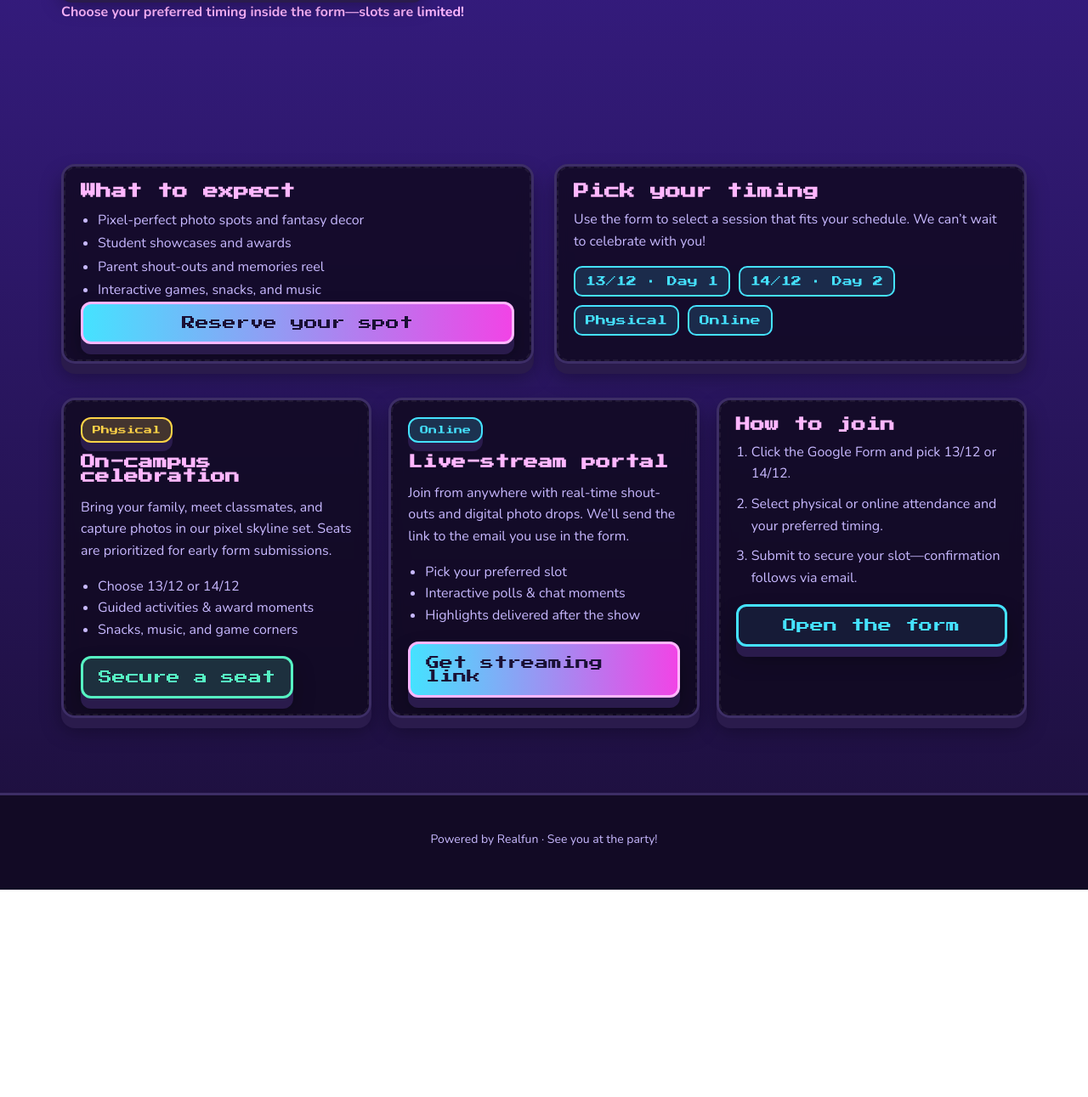
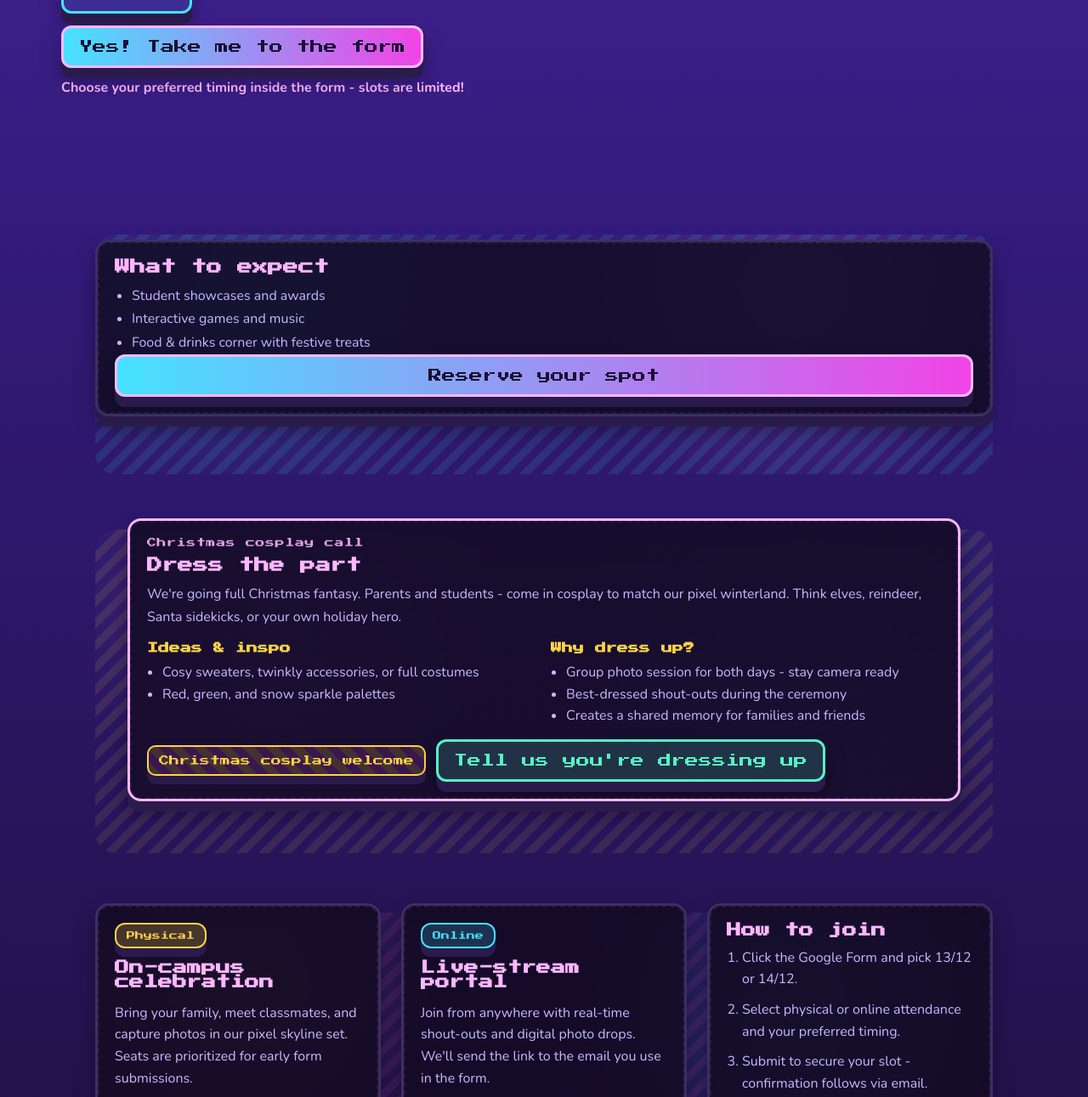
Before and after one commit to Yoriichi-0u0/Realfun-Graduation-Ceremony-Website, a plain HTML site: page index.html in a window 1280 px wide. Shown: the part 754-2045 px from the top of the page at 85% size. Before the commit the page ends 1801 px from the top, so only its background shows below. Drawn offline with nearby package versions, Linux system fonts and the light colour scheme.

Commit message:
update30/11

```diff
--- a/index.html
+++ b/index.html
@@ -30,18 +30,19 @@
     </div>
     <div class="hero-content">
       <p class="eyebrow">✨ Graduation Ceremony ✨</p>
-      <h1>Enter our fantasy pixel realm</h1>
-      <p class="lede">Celebrate our graduates across two magical days. Parents and students can join in person or tune in online—pick the slot that suits you and secure it with the form.</p>
+      <h1>Enter our Christmas Graduation Ceremony!</h1>
+      <p class="lede">Celebrate our graduates across two magical days. Parents and students can join in person or tune in online - pick the slot that suits you and secure it with the form.</p>
       <div class="meta-pills">
         <span class="pill">Two-day celebration · 13/12 &amp; 14/12</span>
         <span class="pill">Physical venue <strong>or</strong> online stream</span>
         <span class="pill highlight">Submit the Google Form to secure your spot</span>
+        <span class="pill">Christmas cosplay welcome</span>
       </div>
       <div class="actions">
         <a class="btn ghost" href="#details">Not yet</a>
         <a class="btn primary" href="https://forms.gle/LE4QNJTAbbLQPMHZ7" target="_blank" rel="noopener">Yes! Take me to the form</a>
       </div>
-      <p class="cta-note">Choose your preferred timing inside the form—slots are limited!</p>
+      <p class="cta-note">Choose your preferred timing inside the form - slots are limited!</p>
     </div>
     <div class="city" aria-hidden="true">
       <div class="cloud cloud-1"></div>
@@ -61,21 +62,39 @@
     <div class="card">
       <h2>What to expect</h2>
       <ul>
-        <li>Pixel-perfect photo spots and fantasy decor</li>
         <li>Student showcases and awards</li>
-        <li>Parent shout-outs and memories reel</li>
-        <li>Interactive games, snacks, and music</li>
+        <li>Interactive games and music</li>
+        <li>Food &amp; drinks corner with festive treats</li>
       </ul>
       <a class="btn primary full" href="https://forms.gle/LE4QNJTAbbLQPMHZ7" target="_blank" rel="noopener">Reserve your spot</a>
     </div>
-    <div class="card schedule">
-      <h2>Pick your timing</h2>
-      <p class="schedule-copy">Use the form to select a session that fits your schedule. We can’t wait to celebrate with you!</p>
-      <div class="chips">
-        <span class="chip">13/12 · Day 1</span>
-        <span class="chip">14/12 · Day 2</span>
-        <span class="chip">Physical</span>
-        <span class="chip">Online</span>
+  </section>
+
+  <section class="dress">
+    <div class="card dress-card">
+      <p class="eyebrow small">Christmas cosplay call</p>
+      <h2>Dress the part</h2>
+      <p class="dress-lede">We're going full Christmas fantasy. Parents and students - come in cosplay to match our pixel winterland. Think elves, reindeer, Santa sidekicks, or your own holiday hero.</p>
+      <div class="dress-grid">
+        <div class="dress-item">
+          <h4>Ideas &amp; inspo</h4>
+          <ul>
+            <li>Cosy sweaters, twinkly accessories, or full costumes</li>
+            <li>Red, green, and snow sparkle palettes</li>
+          </ul>
+        </div>
+        <div class="dress-item">
+          <h4>Why dress up?</h4>
+          <ul>
+            <li>Group photo session for both days - stay camera ready</li>
+            <li>Best-dressed shout-outs during the ceremony</li>
+            <li>Creates a shared memory for families and friends</li>
+          </ul>
+        </div>
+      </div>
+      <div class="dress-cta">
+        <span class="chip candy">Christmas cosplay welcome</span>
+        <a class="btn secondary" href="https://forms.gle/LE4QNJTAbbLQPMHZ7" target="_blank" rel="noopener">Tell us you're dressing up</a>
       </div>
     </div>
   </section>
@@ -95,7 +114,7 @@
     <div class="card format-card">
       <div class="badge online">Online</div>
       <h3>Live-stream portal</h3>
-      <p>Join from anywhere with real-time shout-outs and digital photo drops. We’ll send the link to the email you use in the form.</p>
+      <p>Join from anywhere with real-time shout-outs and digital photo drops. We'll send the link to the email you use in the form.</p>
       <ul>
         <li>Pick your preferred slot</li>
         <li>Interactive polls &amp; chat moments</li>
@@ -108,7 +127,7 @@
       <ol>
         <li>Click the Google Form and pick 13/12 or 14/12.</li>
         <li>Select physical or online attendance and your preferred timing.</li>
-        <li>Submit to secure your slot—confirmation follows via email.</li>
+        <li>Submit to secure your slot - confirmation follows via email.</li>
       </ol>
       <a class="btn ghost full" href="https://forms.gle/LE4QNJTAbbLQPMHZ7" target="_blank" rel="noopener">Open the form</a>
     </div>
--- a/styles.css
+++ b/styles.css
@@ -392,10 +392,29 @@ h1 {
 }
 
 .details {
-  padding: 32px clamp(16px, 6vw, 72px) 72px;
+  padding: 32px clamp(16px, 6vw, 72px) 88px;
+  max-width: 1200px;
+  width: min(1200px, 100%);
+  margin: 0 auto;
   display: grid;
   grid-template-columns: repeat(auto-fit, minmax(260px, 1fr));
   gap: 24px;
+  position: relative;
+}
+
+.details::before {
+  content: '';
+  position: absolute;
+  inset: 8% 6% 6% 6%;
+  background:
+    linear-gradient(135deg, rgba(69, 226, 255, 0.16) 25%, transparent 25%, transparent 50%, rgba(69, 226, 255, 0.16) 50%, rgba(69, 226, 255, 0.16) 75%, transparent 75%, transparent),
+    radial-gradient(circle at 18% 24%, rgba(86, 242, 195, 0.18), transparent 30%),
+    radial-gradient(circle at 78% 26%, rgba(255, 183, 255, 0.18), transparent 32%);
+  background-size: 26px 26px, auto, auto;
+  border-radius: 24px;
+  filter: blur(0.2px);
+  opacity: 0.7;
+  pointer-events: none;
 }
 
 .card {
@@ -406,6 +425,7 @@ h1 {
   box-shadow: var(--shadow);
   backdrop-filter: blur(8px);
   position: relative;
+  z-index: 1;
   overflow: hidden;
 }
 
@@ -460,12 +480,108 @@ h1 {
   font-weight: 700;
 }
 
-.formats {
-  padding: 0 clamp(16px, 6vw, 72px) 88px;
+.dress {
+  padding: 32px clamp(16px, 6vw, 72px) 88px;
+  position: relative;
+  max-width: 1200px;
+  width: min(1200px, 100%);
+  margin: 0 auto;
+}
+
+.dress::before {
+  content: '';
+  position: absolute;
+  inset: 10% 6% 6% 6%;
+  background:
+    linear-gradient(135deg, rgba(255, 212, 71, 0.14) 25%, transparent 25%, transparent 50%, rgba(255, 212, 71, 0.14) 50%, rgba(255, 212, 71, 0.14) 75%, transparent 75%, transparent),
+    radial-gradient(circle at 20% 20%, rgba(255, 183, 255, 0.2), transparent 30%),
+    radial-gradient(circle at 80% 30%, rgba(69, 226, 255, 0.18), transparent 32%);
+  background-size: 26px 26px, auto, auto;
+  border-radius: 24px;
+  filter: blur(0.2px);
+  opacity: 0.7;
+  pointer-events: none;
+}
+
+.dress-card {
+  margin: 0 auto;
+  max-width: 980px;
+  border-color: #ffb7ff;
+  background: linear-gradient(180deg, rgba(20, 11, 40, 0.92), rgba(20, 11, 40, 0.86));
+}
+
+.dress-lede {
+  color: var(--muted);
+  line-height: 1.7;
+  margin: 0 0 16px;
+}
+
+.dress-grid {
   display: grid;
   grid-template-columns: repeat(auto-fit, minmax(260px, 1fr));
-  gap: 20px;
-  margin-top: -32px;
+  gap: 16px;
+  margin: 16px 0 12px;
+}
+
+.dress-item h4 {
+  margin: 0 0 10px;
+  font-family: 'Press Start 2P', cursive;
+  font-size: 13px;
+  color: #ffd447;
+}
+
+.dress-item ul {
+  margin: 0;
+  padding-left: 18px;
+  color: var(--muted);
+  line-height: 1.6;
+}
+
+.dress-cta {
+  display: flex;
+  flex-wrap: wrap;
+  align-items: center;
+  gap: 12px;
+  margin-top: 14px;
+}
+
+.chip.candy {
+  background: repeating-linear-gradient(45deg, rgba(255, 212, 71, 0.18) 0 10px, rgba(241, 68, 230, 0.16) 10px 20px);
+  border-color: #ffd447;
+  color: #ffd447;
+  box-shadow: 0 10px 0 #2a1b4c;
+}
+
+.eyebrow.small {
+  font-size: 11px;
+  letter-spacing: 0.6px;
+  opacity: 0.9;
+}
+
+.formats {
+  padding: 32px clamp(16px, 6vw, 72px) 88px;
+  display: grid;
+  grid-template-columns: repeat(auto-fit, minmax(260px, 1fr));
+  gap: 24px;
+  max-width: 1200px;
+  width: min(1200px, 100%);
+  margin: 0 auto;
+  position: relative;
+}
+
+.formats::before {
+  content: '';
+  position: absolute;
+  inset: 8% 6% 6% 6%;
+  background:
+    linear-gradient(135deg, rgba(241, 68, 230, 0.14) 25%, transparent 25%, transparent 50%, rgba(241, 68, 230, 0.14) 50%, rgba(241, 68, 230, 0.14) 75%, transparent 75%, transparent),
+    radial-gradient(circle at 16% 20%, rgba(255, 212, 71, 0.16), transparent 28%),
+    radial-gradient(circle at 78% 28%, rgba(69, 226, 255, 0.18), transparent 32%);
+  background-size: 26px 26px, auto, auto;
+  border-radius: 24px;
+  filter: blur(0.2px);
+  opacity: 0.7;
+  pointer-events: none;
 }
 
 .format-card h3,
```
